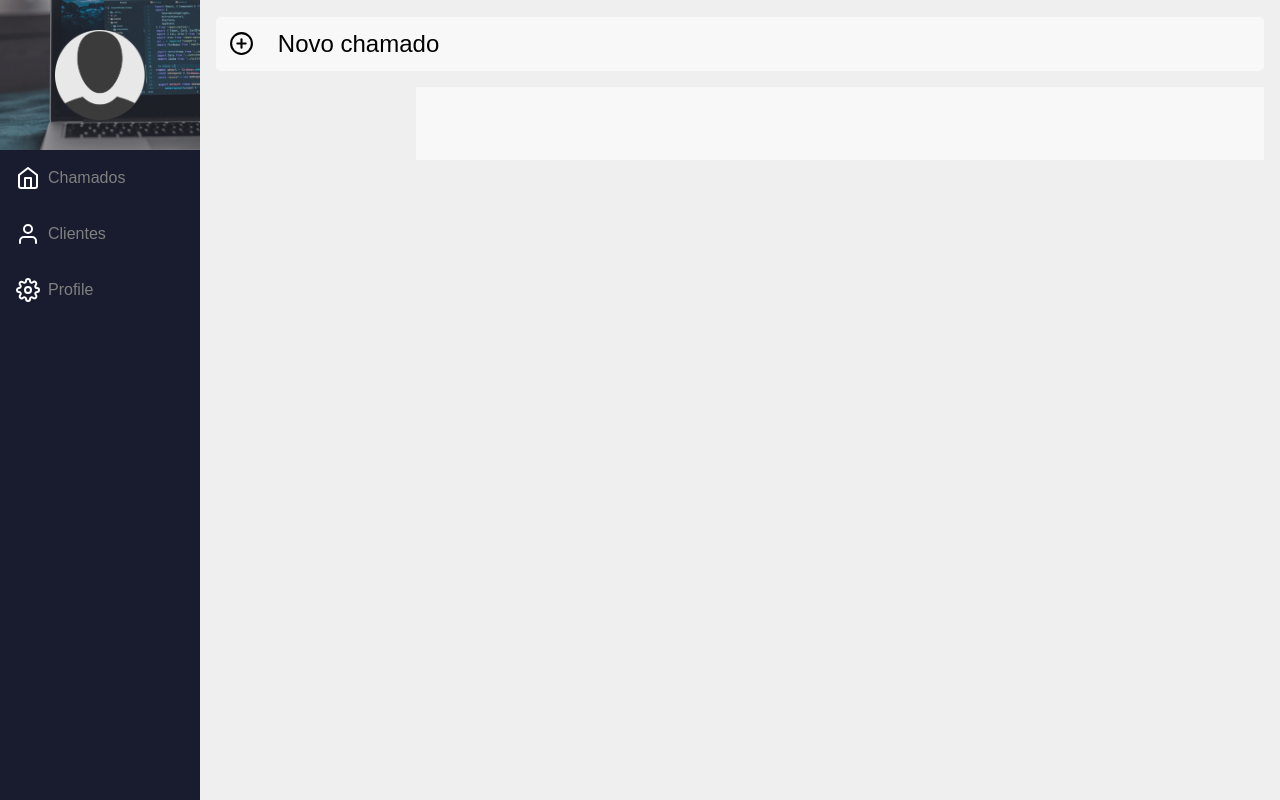
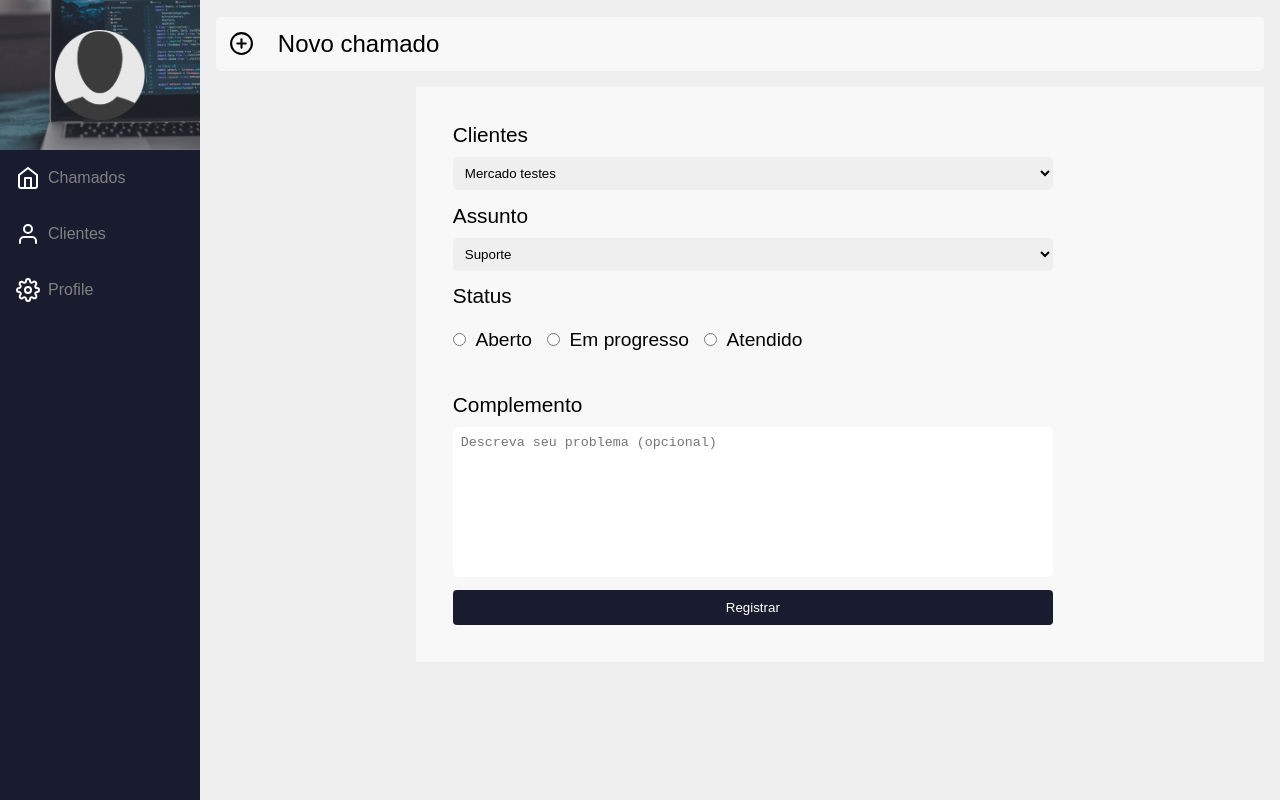
Before and after one commit to LucasSXdev/Sistema-de-chamados, a React (Vite) app: page /new in a window 1280 px wide. Built offline with nearby package versions, Linux system fonts and the light colour scheme.

Commit message:
criando e estilizando a pagina de novo chamado

```diff
--- a/src/pages/Dashboard/index.css
+++ b/src/pages/Dashboard/index.css
@@ -55,3 +55,11 @@ table th{
     text-transform: uppercase;
 
 }
+
+table td .action {
+    display: inline-block;
+    justify-content: center;
+    padding: 5px;
+    border-radius: 4px;
+    margin: 3px;
+}
--- a/src/pages/Dashboard/index.tsx
+++ b/src/pages/Dashboard/index.tsx
@@ -45,13 +45,14 @@ export default function Dashboard(){
                         <span style={{backgroundColor:'gray'}}>Em Aberto</span>
                         </td>
                         <td data-label = 'Cadastrado'>12/05/2022</td>
-                        <td data-label = '#'/>
+                        <td data-label = '#'>
                             <button className="action" style={{backgroundColor:"blue"}}>
                                 <FiSearch color="#fff" size={17} />
                             </button>
                             <button className="action"  style={{backgroundColor: 'orange'}}>
                                 <FiEdit2 color="#fff" size={17} />
                             </button>
+                        </td>
                     </tr>
 
                     <tr>
@@ -61,13 +62,14 @@ export default function Dashboard(){
                         <span style={{backgroundColor:'gray'}}>Em Aberto</span>
                         </td>
                         <td data-label = 'Cadastrado'>12/05/2022</td>
-                        <td data-label = '#'/>
+                        <td data-label = '#'>
                             <button className="action" style={{backgroundColor:"blue"}}>
                                 <FiSearch color="#fff" size={17} />
                             </button>
                             <button className="action"  style={{backgroundColor: 'orange'}}>
                                 <FiEdit2 color="#fff" size={17} />
                             </button>
+                        </td>
                     </tr>
 
                 </tbody>
--- /dev/null
+++ b/src/pages/New/index.css
@@ -0,0 +1,26 @@
+form textarea{
+    resize: none;
+    height: 150px;
+}
+
+label{
+    margin-bottom: 10px;
+    font-size: 1.3em;
+}
+
+form input[type="radio"]{
+    margin: 15px 0;
+}
+
+form input[type="radio"]:not(:first-child){
+    margin-left: 15px;
+}
+
+.status span{
+    padding-left: 0.5em ;
+    font-size: 1.2em;
+}
+
+.status{
+    margin-bottom: 2em;
+}
--- a/src/pages/New/index.tsx
+++ b/src/pages/New/index.tsx
@@ -1,6 +1,7 @@
 import { FiPlusCircle } from "react-icons/fi"
 import Header from "../../components/Header"
 import Title from "../../components/Header/Title"
+import './index.css'
 
 export default function New(){
     return(
@@ -12,8 +13,50 @@ export default function New(){
                 </Title>
 
                 <div className="container">
-                    <form action="
-                    "></form>
+                    <form className="form_profile">
+                        <label>Clientes</label>
+                        <select >
+                            <option key={1} value={1}>Mercado testes</option>
+                            <option key={2} value={2}>Loja informatica</option>
+                        </select>
+
+                        <label>Assunto</label>
+                        <select >
+                            <option key={1} value='suporte'>Suporte</option>
+                            <option key={2} value='visita tecnica'>Visita técnica</option>
+                            <option key={2} value='financeiro'>Financeiro</option>
+                        </select>
+
+                        <label>Status</label>
+                        <div className="status" >
+                            <input type="radio"
+                            name="radio"
+                            value={"aberto"}/>
+
+                            <span>Aberto</span>
+
+                            <input type="radio"
+                            name="radio"
+                            value={"progresso"}/>
+
+                            <span>Em progresso</span>
+
+                            <input type="radio"
+                            name="radio"
+                            value={"atendido"}/>
+
+                            <span>Atendido</span>
+                        </div>
+
+                        <label >Complemento</label>
+                        <textarea
+                        type = "text"
+                        placeholder="Descreva seu problema (opcional)"/>
+
+                        <button type="submit">Registrar</button>
+
+
+                    </form>
                 </div>
             </div>
        </div>
```
Lines whose indentation alone changed are shown as unchanged.
